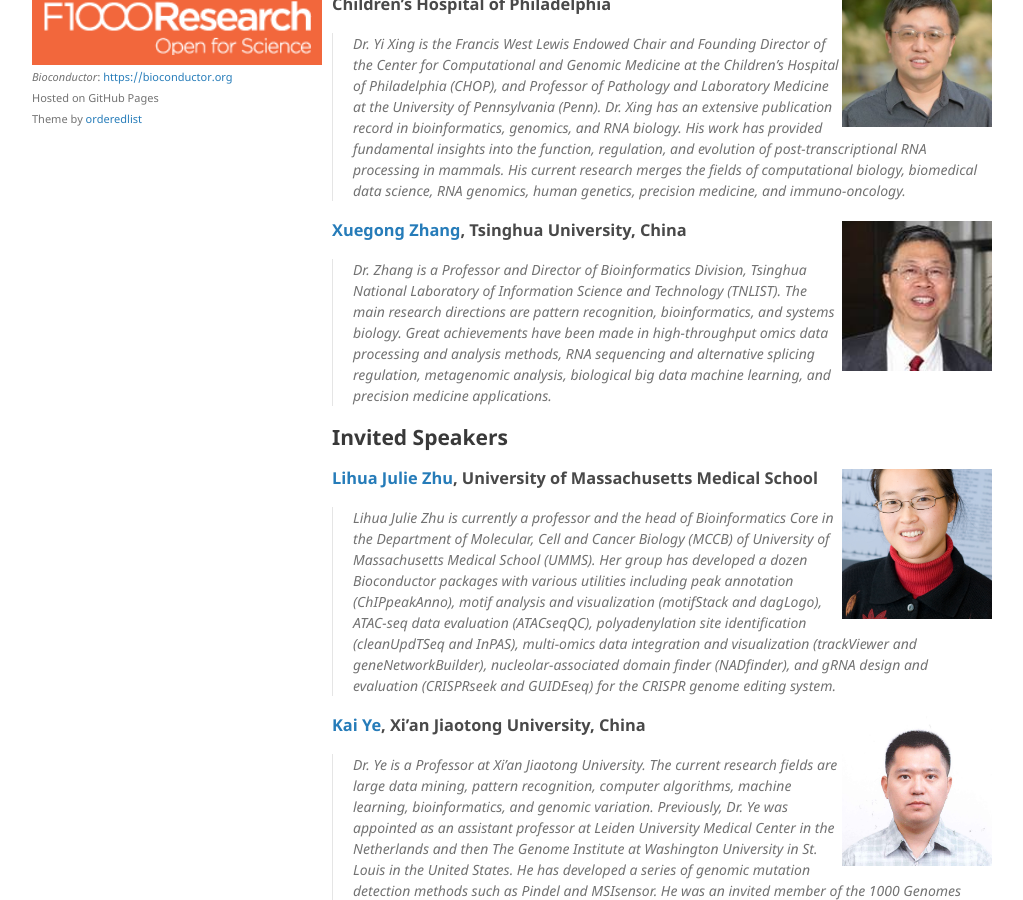
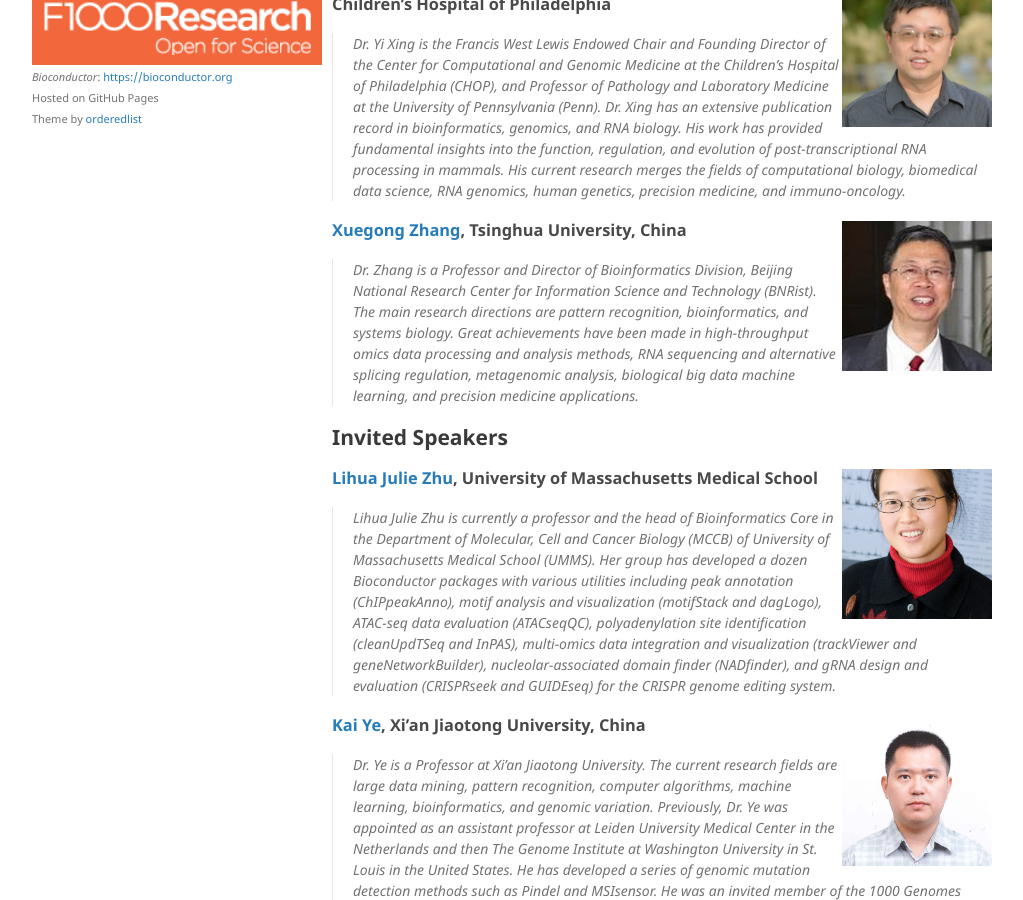
Before and after one commit to Bioconductor/BiocAsia2020, a Jekyll site: the page built from docs/index.md, in a window 1280 px wide and 900 px high, scrolled down 1045 px. Shown: the whole window, without its empty margins (128-1151 px from the left). Built offline with Jekyll 4.4.1, drawn with Linux system fonts in a browser that asks for light colours.

Commit message:
update XGZ's info

```diff
--- a/docs/index.md
+++ b/docs/index.md
@@ -12,7 +12,7 @@ keynoteSpeakers:
   - name: Xuegong Zhang
     inst: Tsinghua University, China
     url: http://www.moebioinfo.tsinghua.edu.cn/team/guding/item/478-2016-09-07-15-01-52
-    blurb: "Dr. Zhang is a Professor and Director of Bioinformatics Division, Tsinghua National Laboratory of Information Science and Technology (TNLIST). The main research directions are pattern recognition, bioinformatics, and systems biology. Great achievements have been made in high-throughput omics data processing and analysis methods, RNA sequencing and alternative splicing regulation, metagenomic analysis, biological big data machine learning, and precision medicine applications."
+    blurb: "Dr. Zhang is a Professor and Director of Bioinformatics Division, Beijing National Research Center for Information Science and Technology (BNRist). The main research directions are pattern recognition, bioinformatics, and systems biology. Great achievements have been made in high-throughput omics data processing and analysis methods, RNA sequencing and alternative splicing regulation, metagenomic analysis, biological big data machine learning, and precision medicine applications."
 invitedSpeakers:
   - name: Lihua Julie Zhu
     inst: University of Massachusetts Medical School
```
